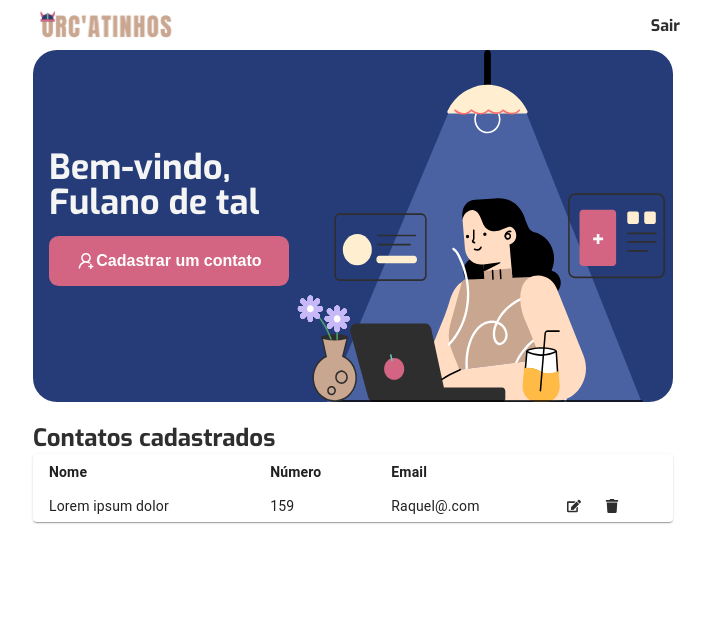
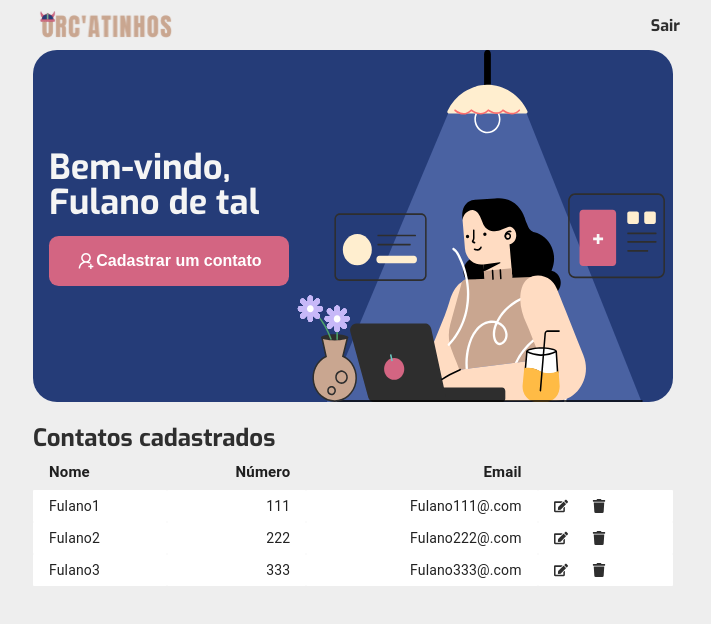
Before and after one commit to guibrbs/Orcatinhos, a React (Create React App) app in the folder frontend/: page / in a window 1280 px wide. Shown: the top 624 px of the page, without its empty margins (287-998 px from the left). Built offline with nearby package versions, Linux system fonts and the light colour scheme; the HTML template or start-up script is replaced by a standard one.

Commit message:
Melhoramentos ListContacts e Homepage
Melhoramentos na lista de contatos e na homepage, tentando aproximar mais com o figma.

```diff
--- a/frontend/src/components/ButtonContact/styles.css
+++ b/frontend/src/components/ButtonContact/styles.css
@@ -6,10 +6,12 @@
 
 .edit-icon#delete:hover{
     color: var(--contrastDarker);
+    transform: scale(1.1);
 }
 
 .edit-icon#edit:hover{
     color: var(--brand);
+    transform: scale(1.1);
 }
 
 .buttons-wrapper{
--- a/frontend/src/components/ListContacts/index.tsx
+++ b/frontend/src/components/ListContacts/index.tsx
@@ -1,60 +1,78 @@
-import Table from "@mui/material/Table";
-import TableBody from "@mui/material/TableBody";
+import Table from '@mui/material/Table';
+import TableBody from '@mui/material/TableBody';
 import TableCell , { tableCellClasses } from '@mui/material/TableCell';
-import TableContainer from "@mui/material/TableContainer";
-import TableHead from "@mui/material/TableHead";
-import TableRow from "@mui/material/TableRow";
-import Paper from "@mui/material/Paper";
-import Buttons from "../ButtonContact/Button";
-import './styles.css'
+import TableHead from '@mui/material/TableHead';
+import TableRow from '@mui/material/TableRow';
+import Buttons from '../ButtonContact/Button'
+import { styled } from '@mui/material/styles';
+
+
+
+const StyledTableCell = styled(TableCell)(({ theme }) => ({
+  [`&.${tableCellClasses.head}`]: {
+    fontWeight: 'bold',
+    fontSize: 15,
+
+  },
+
+  [`&.${tableCellClasses.body}`]: {
+    fontSize: 14,
+    borderRadius: 1,
+  },
+}));
+
+const StyledTable = styled(Table)(({ theme }) => ({
+    [`& .${tableCellClasses.root}`]: {
+      borderBottom: "none"
+
+  },
+    marginLeft:'25%',
+    width: '50%',
+    marginRight: '25%'
+
+}));
+
+////////////////////////////////////////////////////
 
 function createData(name: string, number: number, email: string) {
   return { name, number, email };
 }
 
+
 const rows = [
-  createData("Lorem ipsum dolor", 159, "Raquel@.com"),
+  createData('Fulano1', 111, 'Fulano111@.com'),
+  createData('Fulano2', 222, 'Fulano222@.com'),
+  createData('Fulano3', 333, 'Fulano333@.com'),
 ];
 
 export function ListContacts() {
   return (
     <div className="table">
-      <TableContainer component={Paper}>
-        <Table
-          sx={{
-            [`& .${tableCellClasses.root}`]: {
-                borderBottom: "none"
-              }, minWidth: 100
-          }}
-          size="small"
-          aria-label="a dense table"
-        >
+      <StyledTable size="small" aria-label="a dense table">
         <TableHead>
           <TableRow>
-              <TableCell><b>Nome</b></TableCell>
-              <TableCell align="left"><b>Número</b></TableCell>
-              <TableCell align="left"><b>Email</b></TableCell>
+            <StyledTableCell>Nome</StyledTableCell>
+            <StyledTableCell align="right">Número</StyledTableCell>
+            <StyledTableCell align="right">Email</StyledTableCell>
+            {/* <TableCell align="right">Protein&nbsp;(g)</TableCell> */}
           </TableRow>
         </TableHead>
         <TableBody>
           {rows.map((row) => (
           <TableRow
             key={row.name}
-                sx={{ "&:last-child td, &:last-child th": { border: 0 } }}
+            sx={{backgroundColor:'white'}} //arrumar as bordas
           >
-                <TableCell component="th" scope="row">
-                  {row.name}
-                </TableCell>
-                <TableCell align="left">{row.number}</TableCell>
-                <TableCell align="left">{row.email}</TableCell>
-                <TableCell align="center">
-                  <Buttons />
-                </TableCell>
+            <StyledTableCell component="th" scope="row">{row.name}</StyledTableCell>
+            <StyledTableCell align="right">{row.number}</StyledTableCell>
+            <StyledTableCell align="right">{row.email}</StyledTableCell>
+            <StyledTableCell> <Buttons/> </StyledTableCell>
           </TableRow>
           ))}
         </TableBody>
-        </Table>
-      </TableContainer>
+      </StyledTable>
     </div>
+
+
   );
 }
--- a/frontend/src/pages/Home/index.tsx
+++ b/frontend/src/pages/Home/index.tsx
@@ -2,7 +2,7 @@ import Orcatinhos from "../../assets/orcatinhos.svg"
 import homeIllustration from "../../assets/home-illustration.svg"
 import { NoContacts } from "../../components/noContacts"
 import { AiOutlineUserAdd } from 'react-icons/ai'
-import { ListContacts } from "../../components/ListContacts"
+import { ListContacts } from "../../components/ListContacts/index"
 import "./styles.css"
 
 
--- a/frontend/src/pages/Home/styles.css
+++ b/frontend/src/pages/Home/styles.css
@@ -1,14 +1,15 @@
 .section{
-    background-color: #f6f6f6;
-    height: '100%';
+    background-color: #EEEEEE;
+    height: 100vh;
     width: '100%';
-    display: contents;
+    display: flexbox;
     color: var(--text);
 }
 
 .navbar{
     padding: 10px;
     display: flex;
+    background-color: #EEEEEE;
 }
 
 .logo {
```
Lines whose indentation alone changed are shown as unchanged.
